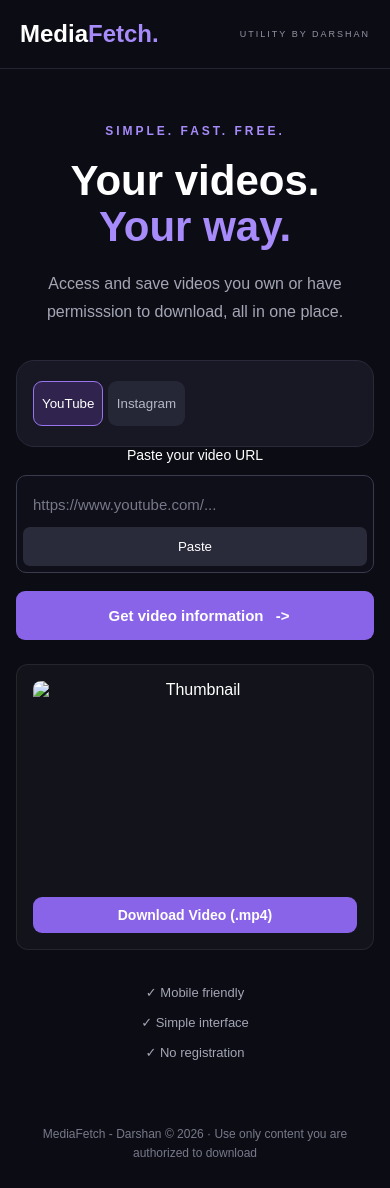
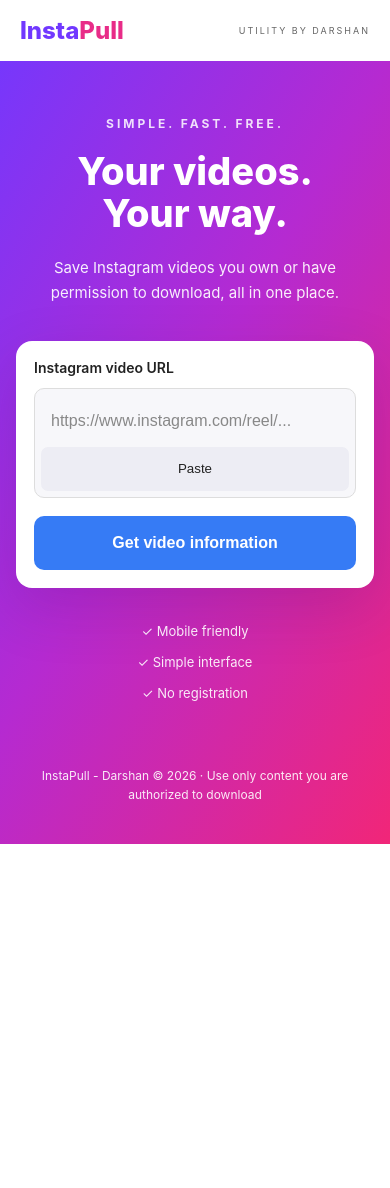
Before and after one commit to gaikwaddarshan0111/MediaFetch, a FastAPI app: page / in a window 390 px wide. After the commit the page ends 844 px from the top, so only its background shows below. Run offline with FastAPI, Linux system fonts and the light colour scheme; some libraries are stand-ins or nearby versions.

Commit message:
Done with UI changes

```diff
--- a/app/schemas/video.py
+++ b/app/schemas/video.py
@@ -6,7 +6,7 @@ class VideoRequest(BaseModel):
 
     url: HttpUrl
 
-    platform: Literal["youtube", "instagram"]
+    platform: Literal["instagram"]
 
 class VideoResponse(BaseModel):
 
--- a/app/static/css/style.css
+++ b/app/static/css/style.css
@@ -69,35 +69,15 @@ h1 span {
     line-height: 1.7;
 }
 
+/* Main card: label + input + button + status message */
 .download-card {
     max-width: 650px;
-    margin: auto;
+    margin: 0 auto;
     padding: 30px;
     background: #171823;
     border: 1px solid #292a39;
     border-radius: 18px;
     text-align: left;
-}
-
-.platforms {
-    display: flex;
-    gap: 10px;
-    margin-bottom: 28px;
-}
-
-.platform {
-    background: #252636;
-    color: #b6b7c6;
-    border: 1px solid transparent;
-    padding: 12px 22px;
-    border-radius: 9px;
-    cursor: pointer;
-}
-
-.platform.active {
-    background: #30244e;
-    border-color: #9875ed;
-    color: white;
 }
 
 label {
@@ -112,6 +92,10 @@ label {
     border: 1px solid #393a4b;
     border-radius: 10px;
     padding: 6px;
+}
+
+.input-wrapper:focus-within {
+    border-color: #9875ed;
 }
 
 input {
@@ -138,6 +122,10 @@ input::placeholder {
     cursor: pointer;
 }
 
+.paste-btn:hover {
+    background: #34354a;
+}
+
 .download-btn {
     width: 100%;
     margin-top: 18px;
@@ -155,8 +143,15 @@ input::placeholder {
     background: #7650d6;
 }
 
-.download-btn span {
-    margin-left: 8px;
+.download-btn:disabled {
+    opacity: 0.6;
+    cursor: not-allowed;
+}
+
+.paste-btn:focus-visible,
+.download-btn:focus-visible {
+    outline: 2px solid #a78bfa;
+    outline-offset: 2px;
 }
 
 .message {
@@ -164,6 +159,77 @@ input::placeholder {
     font-size: 14px;
     color: #a78bfa;
     line-height: 1.5;
+}
+
+.message:empty {
+    display: none;
+}
+
+.message.error {
+    color: #f87171;
+}
+
+.message.success {
+    color: #34d399;
+}
+
+/* Result card: hidden by default, shown after a successful lookup */
+.result-card {
+    max-width: 650px;
+    margin: 20px auto 0;
+    padding: 20px;
+    display: flex;
+    align-items: center;
+    gap: 20px;
+    text-align: left;
+    background: rgba(255, 255, 255, 0.03);
+    border: 1px solid rgba(255, 255, 255, 0.08);
+    border-radius: 18px;
+}
+
+.result-card[hidden] {
+    display: none;
+}
+
+.result-card img {
+    width: 112px;
+    height: 112px;
+    flex-shrink: 0;
+    object-fit: cover;
+    border-radius: 10px;
+    background: #0e0f18;
+}
+
+.result-card img[hidden] {
+    display: none;
+}
+
+.video-info {
+    flex: 1;
+    min-width: 0;
+}
+
+.video-info h3 {
+    font-size: 16px;
+    line-height: 1.4;
+    margin-bottom: 8px;
+    overflow: hidden;
+    overflow-wrap: anywhere;
+    display: -webkit-box;
+    -webkit-line-clamp: 2;
+    -webkit-box-orient: vertical;
+}
+
+.video-meta {
+    font-size: 14px;
+    color: #9ca3af;
+    margin-bottom: 4px;
+}
+
+.result-card .download-btn {
+    margin-top: 14px;
+    padding: 12px 16px;
+    font-size: 14px;
 }
 
 .features {
@@ -183,10 +249,25 @@ footer {
     margin-top: 90px;
 }
 
-/* Mobile responsiveness */
+@keyframes spin {
+    0% { transform: rotate(0deg); }
+    100% { transform: rotate(360deg); }
+}
 
+.spinner {
+    display: inline-block;
+    width: 16px;
+    height: 16px;
+    border: 2px solid rgba(255, 255, 255, 0.3);
+    border-radius: 50%;
+    border-top-color: #ffffff;
+    animation: spin 0.8s ease infinite;
+    margin-left: 8px;
+    vertical-align: middle;
+}
+
+/* Mobile */
 @media (max-width: 600px) {
-
     .navbar {
         padding: 20px;
     }
@@ -201,11 +282,6 @@ footer {
 
     .download-card {
         padding: 20px 16px;
-    }
-
-    .platform {
-        flex: 1;
-        padding: 14px 8px;
     }
 
     .input-wrapper {
@@ -223,6 +299,18 @@ footer {
         padding: 12px;
     }
 
+    .result-card {
+        flex-direction: column;
+        align-items: stretch;
+        padding: 16px;
+        gap: 16px;
+    }
+
+    .result-card img {
+        width: 100%;
+        height: 200px;
+    }
+
     .features {
         flex-direction: column;
         gap: 15px;
@@ -234,44 +322,160 @@ footer {
     }
 }
 
-@keyframes spin {
-    0% { transform: rotate(0deg); }
-    100% { transform: rotate(360deg); }
+
+/* MediaFetch V1 — Instagram gradient theme */
+
+body {
+    background: linear-gradient(
+        120deg,
+        #7138ff 0%,
+        #b52ad1 48%,
+        #f12678 100%
+    );
+    background-attachment: fixed;
+    color: #fff;
+    font-family: -apple-system, BlinkMacSystemFont,
+                 "Segoe UI", Arial, sans-serif;
 }
 
-.spinner {
-    display: inline-block;
-    width: 16px;
-    height: 16px;
-    border: 2px solid rgba(255, 255, 255, 0.3);
-    border-radius: 50%;
-    border-top-color: #ffffff;
-    animation: spin 0.8s ease infinite;
-    margin-left: 8px;
-    vertical-align: middle;
+.navbar {
+    background: #fff;
+    border-bottom: none;
+    padding: 20px max(24px, calc((100% - 1100px) / 2));
 }
-/* Responsive Preview Card for Mobile Devices */
-@media (max-width: 768px) {
-    .result-card {
-        flex-direction: column !important;
-        align-items: stretch !important;
-        text-align: center !important;
-        padding: 16px !important;
-        gap: 16px !important;
+
+.logo {
+    color: #7138ff;
+}
+
+.logo span {
+    color: #e82c88;
+}
+
+.nav-label {
+    color: #666;
+}
+
+.container {
+    padding-top: 85px;
+}
+
+.tag {
+    color: #fff;
+    opacity: 0.85;
+}
+
+h1 {
+    font-size: clamp(38px, 6vw, 68px);
+}
+
+h1 span {
+    color: #fff;
+}
+
+.subtitle {
+    color: rgba(255,255,255,0.92);
+    font-size: 17px;
+    max-width: 650px;
+}
+
+.download-card {
+    max-width: 760px;
+    background: #fff;
+    border: none;
+    border-radius: 16px;
+    padding: 20px;
+    box-shadow: 0 20px 60px rgba(50,0,90,0.15);
+    color: #222;
+}
+
+.download-card label {
+    font-weight: 600;
+}
+
+.input-wrapper {
+    background: #f7f7fa;
+    border: 1px solid #ddd;
+}
+
+.input-wrapper input {
+    color: #222;
+    font-size: 16px;
+}
+
+.input-wrapper input::placeholder {
+    color: #888;
+}
+
+.paste-btn {
+    background: #ededf4;
+    color: #222;
+}
+
+.download-btn {
+    background: #367bf5;
+    color: #fff;
+    min-height: 52px;
+    border-radius: 10px;
+    font-size: 16px;
+}
+
+.download-btn:hover {
+    background: #2468dd;
+}
+
+.download-btn:disabled {
+    opacity: 0.65;
+    cursor: wait;
+}
+
+.message {
+    color: #5a3ca0;
+}
+
+.features, footer {
+    color: rgba(255,255,255,0.9);
+}
+
+.result-card {
+    max-width: 760px;
+    margin: 24px auto;
+}
+
+/* Mobile layout */
+@media (max-width: 600px) {
+    .navbar {
+        padding: 16px 20px;
     }
 
-    .result-card img#videoThumbnail {
-        width: 100% !important;
-        height: 180px !important;
-        object-fit: cover;
+    .container {
+        padding: 55px 16px 24px;
     }
 
-    .result-card .video-info {
-        width: 100% !important;
+    .subtitle {
+        font-size: 15px;
     }
 
-    .result-card .download-btn {
-        width: 100% !important;
-        margin-top: 8px;
+    .download-card {
+        padding: 18px;
+    }
+
+    .input-wrapper {
+        flex-direction: column;
+    }
+
+    .input-wrapper input {
+        width: 100%;
+        min-height: 52px;
+    }
+
+    .paste-btn {
+        width: 100%;
+        min-height: 44px;
+    }
+
+    .download-btn {
+        width: 100%;
+        min-height: 54px;
     }
 }
--- a/app/static/js/app.js
+++ b/app/static/js/app.js
@@ -1,160 +1,143 @@
+const PLATFORM = "instagram";
+
 const form = document.getElementById("downloadForm");
 const videoUrl = document.getElementById("videoUrl");
 const message = document.getElementById("message");
 const pasteButton = document.getElementById("pasteButton");
+const submitButton = document.getElementById("submitBtn");
+const btnText = document.getElementById("btnText");
+const resultContainer = document.getElementById("resultContainer");
+const thumbnail = document.getElementById("videoThumbnail");
+const downloadFileBtn = document.getElementById("downloadFileBtn");
 
+let currentUrl = "";
 
-let selectedPlatform = "youtube";
+function setMessage(text, type = "") {
+    message.textContent = text;
+    message.className = type ? "message " + type : "message";
+}
 
-//Platform selection
-document.querySelectorAll(".platform").forEach(button => {
+function formatDuration(totalSeconds) {
+    if (!totalSeconds) return "";
+    const minutes = Math.floor(totalSeconds / 60);
+    const seconds = String(Math.floor(totalSeconds % 60)).padStart(2, "0");
+    return minutes + ":" + seconds;
+}
 
-    button.addEventListener("click", () => {
+function errorText(data, fallback) {
+    // FastAPI returns a string for our errors and a list for validation errors
+    return data && typeof data.detail === "string" ? data.detail : fallback;
+}
 
-        document.querySelectorAll(".platform").forEach(item => {
-            item.classList.remove("active");
-        });
+function setLoading(isLoading) {
+    submitButton.disabled = isLoading;
+    btnText.textContent = isLoading ? "Fetching info..." : "Get video information";
 
-        button.classList.add("active");
+    const existing = document.getElementById("loadingSpinner");
+    if (isLoading && !existing) {
+        const spinner = document.createElement("span");
+        spinner.id = "loadingSpinner";
+        spinner.className = "spinner";
+        submitButton.appendChild(spinner);
+    } else if (!isLoading && existing) {
+        existing.remove();
+    }
+}
 
-        selectedPlatform = button.dataset.platform;
-
-        videoUrl.placeholder =
-            selectedPlatform === "youtube"
-            ? "https://www.youtube.com/..."
-            : "https://www.instagram.com/...";
-
-        message.textContent = "";
-    });
-});
-
-//Paste URL
+// Paste URL from clipboard
 pasteButton.addEventListener("click", async () => {
-
     try {
-        const text = await navigator.clipboard.readText();
-
-        videoUrl.value = text;
-
-        message.textContent = "URL pasted successfully";
+        videoUrl.value = await navigator.clipboard.readText();
+        setMessage("URL pasted.", "success");
     } catch (error) {
-        message.textContent =
-            "Please paste the URL manually.";
+        setMessage("Couldn't read the clipboard. Paste the link manually.", "error");
     }
 });
 
-//submit URL
+// Look up video info
 form.addEventListener("submit", async (event) => {
     event.preventDefault();
 
     const url = videoUrl.value.trim();
-    const submitButton = document.getElementById("submitBtn");
-    const btnText = document.getElementById("btnText");
-    const resultContainer = document.getElementById("resultContainer");
-
     if (!url) {
-        message.textContent = "Please enter a video URL.";
+        setMessage("Paste an Instagram link first.", "error");
         return;
     }
 
-    // Activate loading state with spinner
-    submitButton.disabled = true;
-    btnText.textContent = "Fetching info...";
-
-    // Add spinner element if it doesn't exist yet
-    if (!document.getElementById("loadingSpinner")) {
-        const spinner = document.createElement("span");
-        spinner.id = "loadingSpinner";
-        spinner.className = "spinner";
-        submitButton.appendChild(spinner);
-    }
-
-    message.textContent = "";
-    resultContainer.style.display = "none";
+    setLoading(true);
+    setMessage("");
+    resultContainer.hidden = true;
 
     try {
         const response = await fetch("/api/video/info", {
             method: "POST",
-            headers: {
-                "Content-Type": "application/json"
-            },
-            body: JSON.stringify({
-                url: url,
-                platform: selectedPlatform
-            })
+            headers: { "Content-Type": "application/json" },
+            body: JSON.stringify({ url: url, platform: PLATFORM })
         });
 
-        const data = await response.json();
+        const data = await response.json().catch(() => ({}));
 
         if (!response.ok) {
-            throw new Error(data.detail || "Unable to fetch video info");
+            throw new Error(errorText(data, "That doesn't look like a valid Instagram link."));
         }
 
-        // Populate preview card fields
-        document.getElementById("videoThumbnail").src = data.thumbnail || "";
-        document.getElementById("videoTitle").textContent = data.title || "Untitled Video";
-        document.getElementById("videoAuthor").textContent = "Channel: " + (data.author || "Unknown");
-        document.getElementById("videoDuration").textContent = "Duration: " + (data.duration ? data.duration + " seconds" : "N/A");
+        currentUrl = url;
 
-        resultContainer.style.display = "flex";
-
-        // Wire up the download button inside the preview card
-        const downloadFileBtn = document.getElementById("downloadFileBtn");
-        if (downloadFileBtn) {
-            downloadFileBtn.onclick = async () => {
-                downloadFileBtn.disabled = true;
-                downloadFileBtn.textContent = "Downloading...";
-
-                await handleDownload(url, selectedPlatform);
-
-                downloadFileBtn.disabled = false;
-                downloadFileBtn.textContent = "Download Video (.mp4)";
-            };
+        // Thumbnails can fail (expired or blocked links): hide the image instead of showing a broken icon
+        thumbnail.hidden = true;
+        if (data.thumbnail) {
+            thumbnail.onload = () => { thumbnail.hidden = false; };
+            thumbnail.onerror = () => { thumbnail.hidden = true; };
+            thumbnail.src = data.thumbnail;
         }
 
-        message.style.color = "#34d399";
-        message.textContent = "Success! Video ready.";
+        document.getElementById("videoTitle").textContent = data.title || "Untitled video";
+        document.getElementById("videoAuthor").textContent = data.author ? "By " + data.author : "";
+        document.getElementById("videoDuration").textContent =
+            data.duration ? "Duration: " + formatDuration(data.duration) : "";
 
+        resultContainer.hidden = false;
+        setMessage("Video found.", "success");
     } catch (error) {
-        message.style.color = "#f87171";
-        message.textContent = error.message;
-        resultContainer.style.display = "none";
+        setMessage(error.message, "error");
     } finally {
-        // Reset button state
-        submitButton.disabled = false;
-        btnText.textContent = "Get video information";
-        const spinner = document.getElementById("loadingSpinner");
-        if (spinner) spinner.remove();
+        setLoading(false);
     }
 });
 
-// Download handler function
-async function handleDownload(url, platform){
+// Download the video file
+downloadFileBtn.addEventListener("click", async () => {
+    downloadFileBtn.disabled = true;
+    downloadFileBtn.textContent = "Downloading...";
+    setMessage("");
+
     try {
         const response = await fetch("/api/video/download", {
             method: "POST",
-            headers: {
-                "Content-Type": "application/json"
-            },
-            body: JSON.stringify({url, platform})
+            headers: { "Content-Type": "application/json" },
+            body: JSON.stringify({ url: currentUrl, platform: PLATFORM })
         });
 
         if (!response.ok) {
-            const errorData = await response.json();
-            throw new Error(errorData.detail || "Download failed");
+            const data = await response.json().catch(() => ({}));
+            throw new Error(errorText(data, "Download failed. Try again."));
         }
 
-        // Convert response to a blob and trigger browser download
         const blob = await response.blob();
         const downloadUrl = window.URL.createObjectURL(blob);
-        const a = document.createElement('a');
-        a.href = downloadUrl;
-        a.download = "video.mp4";
-        document.body.appendChild(a);
-        a.click();
-        a.remove();
+        const link = document.createElement("a");
+        link.href = downloadUrl;
+        link.download = "instagram-video.mp4";
+        document.body.appendChild(link);
+        link.click();
+        link.remove();
         window.URL.revokeObjectURL(downloadUrl);
+
+        setMessage("Download started.", "success");
     } catch (error) {
-        alert("Error: " + error.message)
+        setMessage(error.message, "error");
+    } finally {
+        downloadFileBtn.disabled = false;
+        downloadFileBtn.textContent = "Download video (.mp4)";
     }
-}
+});
--- a/app/templates/index.html
+++ b/app/templates/index.html
@@ -3,17 +3,17 @@
 <head>
     <meta charset="UTF-8">
     <meta name="viewport" content="width=device-width, initial-scale=1.0">
+    <meta name="description" content="Save Instagram videos you own or have permission to download.">
 
-    <title>MediaFetch - Video Downloader</title>
+    <title>MediaFetch - Instagram Video Downloader</title>
 
-    <link rel="stylesheet"
-          href="{{url_for('static', path='css/style.css')}}">
+    <link rel="stylesheet" href="{{ url_for('static', path='css/style.css') }}">
 </head>
 
 <body>
 
     <header class="navbar">
-        <div class="logo">Media<span>Fetch.</span></div>
+        <div class="logo">Insta<span>Pull</span></div>
         <div class="nav-label">UTILITY BY DARSHAN</div>
     </header>
 
@@ -28,56 +28,49 @@
             </h1>
 
             <p class="subtitle">
-                Access and save videos you own or have permisssion
+                Save Instagram videos you own or have permission
                 to download, all in one place.
             </p>
 
             <div class="download-card">
-                <button class="platform active"
-                        data-platform="youtube">
-                    YouTube
-                </button>
-
-                <button class="platform"
-                        data-platform="instagram">
-                    Instagram
-                </button>
-            </div>
-
                 <form id="downloadForm">
-                <label for="videoUrl">Paste your video URL</label>
+                    <label for="videoUrl">Instagram video URL</label>
 
                     <div class="input-wrapper">
                         <input
                             type="url"
                             id="videoUrl"
-                        placeholder="https://www.youtube.com/..."
+                            placeholder="https://www.instagram.com/reel/..."
+                            autocomplete="off"
+                            inputmode="url"
                             required
                         >
 
-                    <button type="button"
-                            id="pasteButton"
-                            class="paste-btn">
+                        <button type="button" id="pasteButton" class="paste-btn">
                             Paste
                         </button>
                     </div>
 
                     <button type="submit" class="download-btn" id="submitBtn">
                         <span id="btnText">Get video information</span>
-                    <span id="btnArrow">-></span>
                     </button>
                 </form>
 
-            <div id="message" class="message"></div>
+                <div id="message" class="message" role="status" aria-live="polite"></div>
+            </div>
 
-            <!-- Video Preview Card Container -->
-            <div id="resultContainer" class="result-card" style="display: none; margin-top: 24px; background: rgba(255, 255, 255, 0.03); border: 1px solid rgba(255, 255, 255, 0.08); border-radius: 12px; padding: 20px; display: flex; gap: 20px; align-items: center; text-align: left;">
-                <img id="videoThumbnail" src="" alt="Thumbnail" style="width: 160px; height: 90px; object-fit: cover; border-radius: 8px;" />
-                <div class="video-info" style="flex: 1;">
-                    <h3 id="videoTitle" style="font-size: 16px; margin-bottom: 8px; color: #fff;"></h3>
-                    <p id="videoAuthor" style="font-size: 14px; color: #9ca3af; margin-bottom: 4px;"></p>
-                    <p id="videoDuration" style="font-size: 14px; color: #9ca3af; margin-bottom: 12px;"></p>
-                    <button id="downloadFileBtn" class="download-btn" style="padding: 10px 16px; font-size: 14px;">Download Video (.mp4)</button>
+            <!-- Hidden until a video is found -->
+            <div id="resultContainer" class="result-card" hidden>
+                <img id="videoThumbnail" alt="" referrerpolicy="no-referrer" hidden>
+
+                <div class="video-info">
+                    <h3 id="videoTitle"></h3>
+                    <p id="videoAuthor" class="video-meta"></p>
+                    <p id="videoDuration" class="video-meta"></p>
+
+                    <button type="button" id="downloadFileBtn" class="download-btn">
+                        Download video (.mp4)
+                    </button>
                 </div>
             </div>
 
@@ -86,18 +79,16 @@
                 <div>✓ Simple interface</div>
                 <div>✓ No registration</div>
             </div>
-
         </section>
 
         <footer>
-            MediaFetch - Darshan © 2026 · Use only content you are
+            InstaPull - Darshan © 2026 · Use only content you are
             authorized to download
         </footer>
 
-
     </main>
 
-    <script src="{{url_for('static', path='/js/app.js')}}"></script>
+    <script src="{{ url_for('static', path='js/app.js') }}"></script>
 
 </body>
 </html>
```
Also changed, not shown: app/api/routes.py (+42 -38 lines), app/services/downloader.py (+54 -19 lines), app/services/platform_detector.py (+4 -13 lines), 2 other files. Lines whose indentation alone changed are shown as unchanged.
